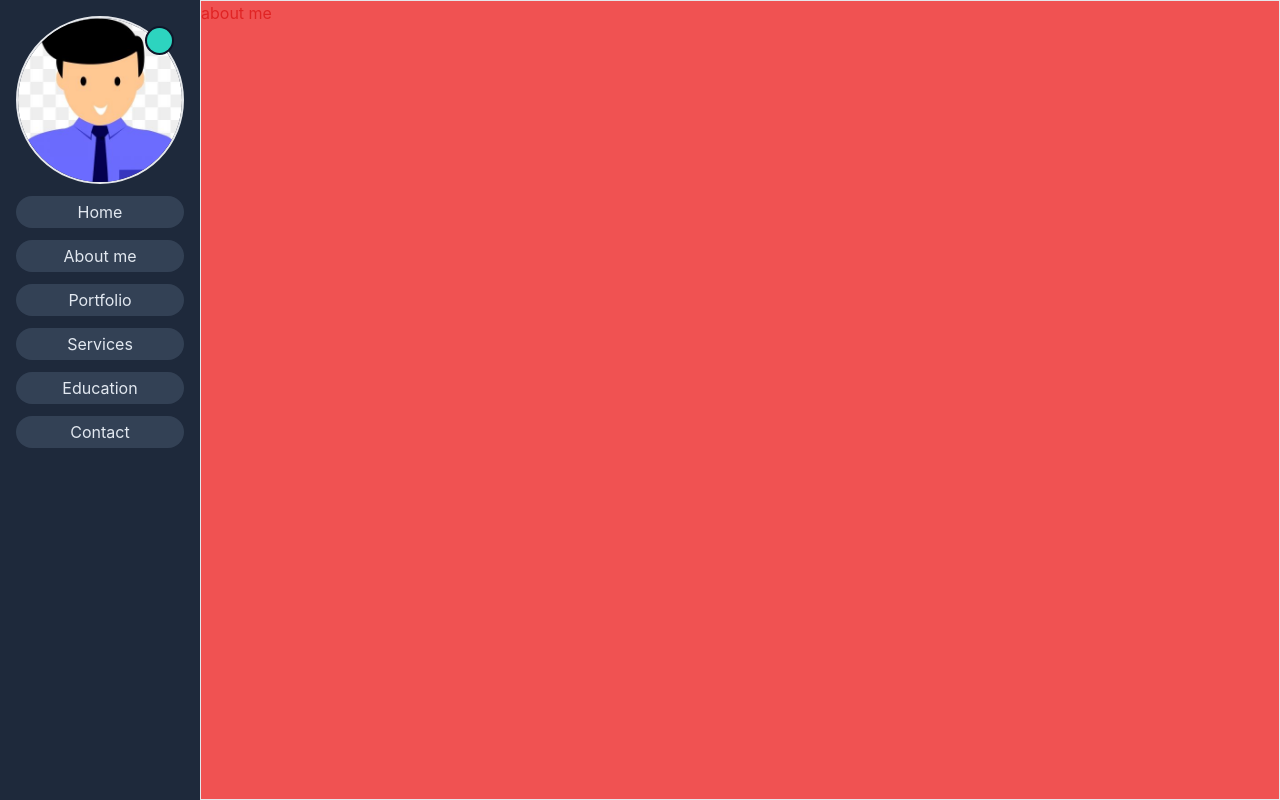
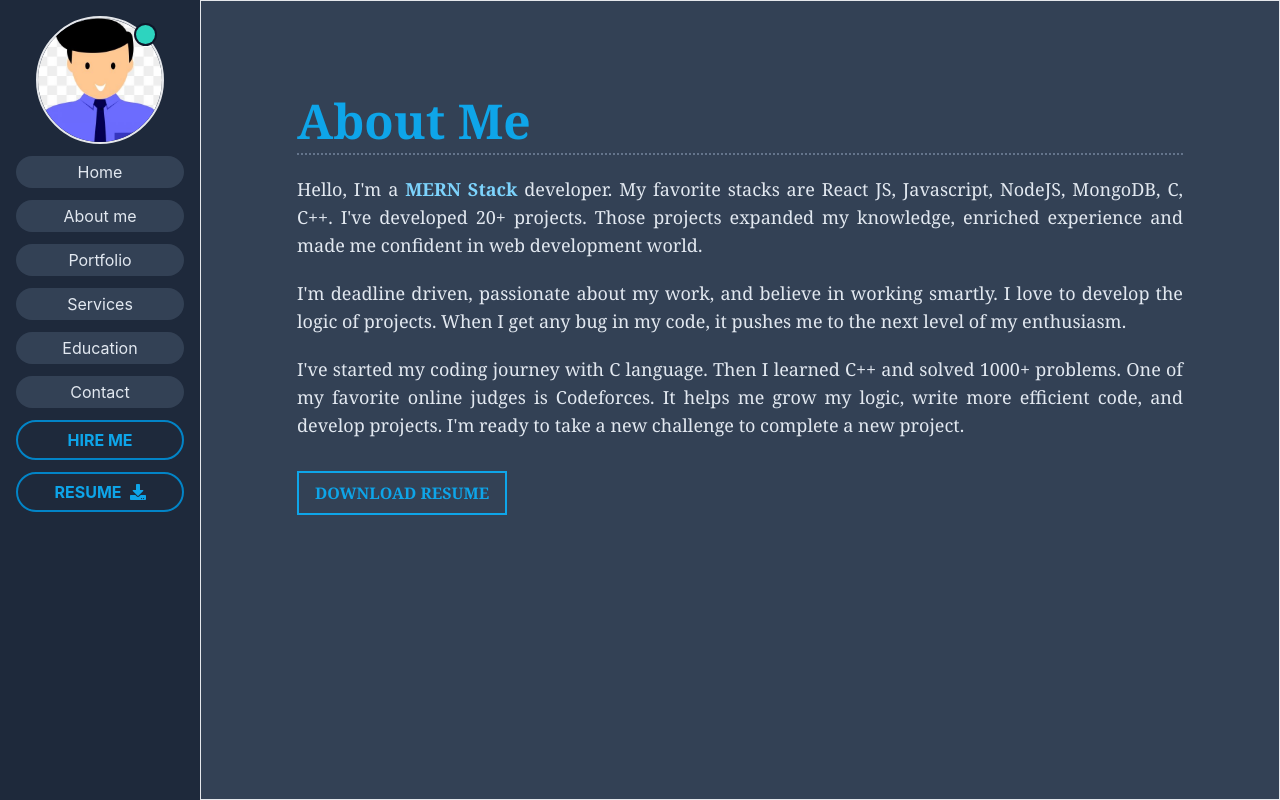
Before and after one commit to MohammadRakib1e18/Mohammad-Rakib-portfolio, a React (Create React App) app: page /about in a window 1280 px wide. Built offline with nearby package versions, Linux system fonts and the light colour scheme.

Commit message:
about section completed

```diff
--- a/src/Layout/MainLayout.js
+++ b/src/Layout/MainLayout.js
@@ -2,30 +2,61 @@ import React from "react";
 import { Link, Outlet } from "react-router-dom";
 import Navbar from "../components/Navbar/Navbar";
 import user from "../Images/userLogo.jpg";
+import { FaDownload } from "react-icons/fa";
 
 const menu = (
   <>
-    <div className="avatar online">
-      <img src={user} alt="" className="h-12 w-12 rounded-full border-2" />
+    <div className="avatar online h-32 w-32 mx-auto">
+      <img src={user} alt="" className="w-full rounded-full border-2" />
     </div>
-    <Link to="/" className="bg-slate-700 rounded-full py-1">
+    <Link to="/" className="bg-slate-700 hover:bg-sky-600 rounded-full py-1">
       <li>Home</li>
     </Link>
-    <Link to="/about" className="bg-slate-700 rounded-full py-1">
+    <Link
+      to="/about"
+      className="bg-slate-700 hover:bg-sky-600 rounded-full py-1"
+    >
       <li>About me</li>
     </Link>
-    <Link to="/portfolio" className="bg-slate-700 rounded-full py-1">
+    <Link
+      to="/portfolio"
+      className="bg-slate-700 hover:bg-sky-600 rounded-full py-1"
+    >
       <li>Portfolio</li>
     </Link>
-    <Link to="/services" className="bg-slate-700 rounded-full py-1">
+    <Link
+      to="/services"
+      className="bg-slate-700 hover:bg-sky-600 rounded-full py-1"
+    >
       <li>Services</li>
     </Link>
-    <Link to="/education" className="bg-slate-700 rounded-full py-1">
+    <Link
+      to="/education"
+      className="bg-slate-700 hover:bg-sky-600 rounded-full py-1"
+    >
       <li>Education</li>
     </Link>
-    <Link to="/contact" className="bg-slate-700 rounded-full py-1">
+    <Link
+      to="/contact"
+      className="bg-slate-700 hover:bg-sky-600 rounded-full py-1"
+    >
       <li>Contact</li>
     </Link>
+    <a
+      className="flex justify-center items-center h-10 rounded-full text-center font-bold bg-transparent border-2 border-sky-600 text-sky-500 hover:bg-sky-600 hover:text-slate-200 py-2 px-4 "
+      href="https://www.linkedin.com/in/mohammad-rakib1/"
+      target={"_blank"}
+      rel="noreferrer"
+    >
+      HIRE ME
+    </a>
+    <a
+      className="flex justify-center items-center gap-2 -mt-4 h-10 rounded-full text-center font-bold bg-transparent border-2 border-sky-600 text-sky-500 hover:bg-sky-600 hover:text-slate-200 py-2 px-1 "
+      href="/Mohammad Rakib-Resume.pdf"
+      download
+    >
+      RESUME <FaDownload />
+    </a>
   </>
 );
 
@@ -38,7 +69,7 @@ const MainLayout = () => {
         <div className="drawer-content bg-slate-700 border">
           <Outlet></Outlet>
         </div>
-        <div className="drawer-side">
+        <div className="drawer-side ">
           <label htmlFor="my-drawer-2" className="drawer-overlay"></label>
           <ul className="menu p-4 w-[200px] space-y-3 text-center text-slate-200 bg-slate-800">
             {menu}
--- a/src/components/About/About.js
+++ b/src/components/About/About.js
@@ -1,11 +1,67 @@
-import React from 'react';
+import React from "react";
 
 const About = () => {
-    return (
-      <div data-aos="zoom-in" className='bg-red-500 min-h-screen'>
-        <h2 className="text-red-600">about me</h2>
+
+    const downloadPdf = () => {
+      // using Java Script method to get PDF file
+      fetch("Mohammad Rakib-Resume.pdf").then((response) => {
+        response.blob().then((blob) => {
+          // Creating new object of PDF file
+          const fileURL = window.URL.createObjectURL(blob);
+          // Setting various property values
+          let alink = document.createElement("a");
+          alink.href = fileURL;
+          alink.download = "Mohammad Rakib-Resume.pdf";
+          alink.click();
+        });
+      });
+    };
+
+  return (
+    <div className="p-24 min-h-screen font-serif">
+      <h2 className="text-sky-500 font-bold text-5xl border-b-2 border-dotted pb-2 border-b-slate-500">
+        About Me
+      </h2>
+      <div className="text-slate-200 space-y-5 mt-5 text-lg text-justify">
+        <p className="">
+          Hello, I'm a{" "}
+          <span className="text-sky-300 font-bold">MERN Stack</span> developer.
+          My favorite stacks are React JS, Javascript, NodeJS, MongoDB, C, C++.
+          I've developed 20+ projects. Those projects expanded my knowledge,
+          enriched experience and made me confident in web development world.
+        </p>
+        <p>
+          I'm deadline driven, passionate about my work, and believe in working
+          smartly. I love to develop the logic of projects. When I get any bug
+          in my code, it pushes me to the next level of my enthusiasm.
+        </p>
+        <p>
+          I've started my coding journey with C language. Then I learned C++ and
+          solved 1000+ problems. One of my favorite online judges is Codeforces.
+          It helps me grow my logic, write more efficient code, and develop
+          projects. I'm ready to take a new challenge to complete a new project.
+        </p>
       </div>
-    );
+      <div className="mt-8">
+        {/* <a
+          className="inline-block w-[130px] text-center text-slate-200 font-bold bg-sky-600 hover:bg-sky-500 py-1 px-4 rounded-full"
+          href="https://www.linkedin.com/in/mohammad-rakib1/"
+          target={"_blank"}
+          rel="noreferrer"
+        >
+          HIRE ME
+        </a> */}
+        <a
+          className="inline-block text-center font-bold bg-transparent border-2 border-sky-500 text-sky-500 hover:bg-sky-500 hover:text-slate-200 py-2 px-4 rounded-none"
+          href="/Mohammad Rakib-Resume.pdf"
+          download
+        >
+          DOWNLOAD RESUME
+        </a>
+        {/* <button>DOWNLOAD MY RESUME</button> */}
+      </div>
+    </div>
+  );
 };
 
 export default About;
--- a/src/components/Footer/Footer.js
+++ /dev/null
@@ -1,11 +0,0 @@
-import React from 'react';
-
-const Footer = () => {
-    return (
-        <div>
-            <h2>this is footer</h2>
-        </div>
-    );
-};
-
-export default Footer;
--- a/src/components/Home/Home.js
+++ b/src/components/Home/Home.js
@@ -12,7 +12,6 @@ const Home = () => {
   const particlesLoaded = useCallback(async (container) => {}, []);
   return (
     <div
-      data-aos="zoom-in"
       style={{
         background: `url(${homeImg})`,
         backgroundPosition: "center",
@@ -28,7 +27,7 @@ const Home = () => {
         init={particlesInit}
         loaded={particlesLoaded}
         options={{
-          fpsLimit: 120,
+          fpsLimit: 50,
 
           particles: {
             color: {
```
Also changed, not shown: 1 other file (tests, documents, lock files or other folders).
